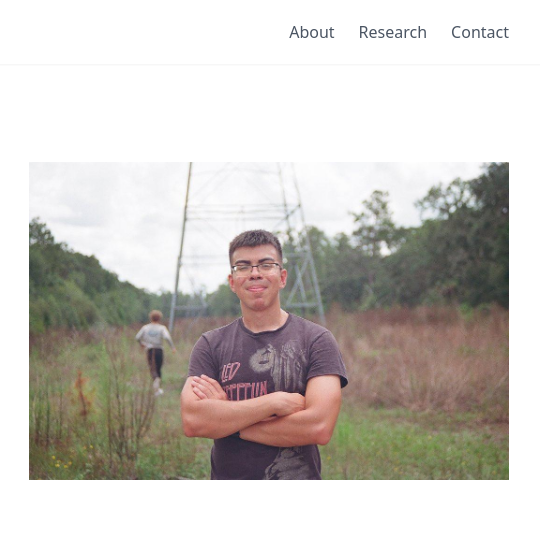
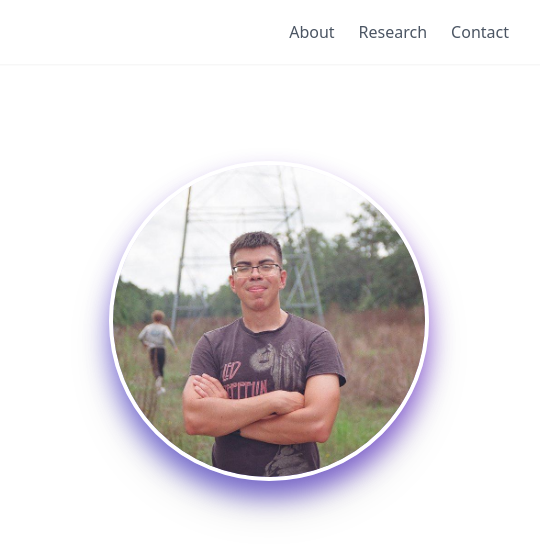
Before and after one commit to csanchez05/csanchez05.github.io, a plain HTML site: page index.html in a window 1280 px wide. Shown: the top 547 px of the page, 611-1151 px from the left. Drawn offline with nearby package versions, Linux system fonts and the light colour scheme; files whose address does not match are found by name.

Commit message:
Update photo section and project comments in HTML

```diff
--- a/index.html
+++ b/index.html
@@ -51,9 +51,20 @@
                     </a>
                 </div>
             </div>
-            <!-- Abstract Graphic -->
+
+            <!-- Photo Section -->
             <div class="md:w-1/2 flex justify-center">
-                    <img src="C:/Users/calvi/Downloads/MY_HEADSHOT.jpg" alt="photo" width="500" height="600">
+                <div class="relative w-64 h-64 md:w-80 md:h-80">
+                    <!-- The blue/purple blob background effect -->
+                    <div class="absolute inset-0 bg-gradient-to-tr from-indigo-500 to-purple-600 rounded-full blur-md opacity-75 transform translate-y-4"></div>
+
+                    <!-- Your Photo -->
+                    <!-- IMPORTANT: 'src' is just the filename because it's in the same folder -->
+                    <img
+                        src="MY_HEADSHOT.jpg"
+                        alt="Calvin Sanchez"
+                        class="relative w-full h-full object-cover rounded-full border-4 border-white shadow-2xl"
+                    >
                 </div>
             </div>
         </div>
@@ -98,7 +109,7 @@
                     </div>
                 </div>
 
-                <!-- Project 2: Antimatter Detector (Kept as is, but styled to match) -->
+                <!-- Project 2: Antimatter Detector -->
                 <div class="bg-white p-8 rounded-xl shadow-sm hover:shadow-md transition border border-gray-100 flex flex-col h-full">
                     <div class="text-indigo-600 text-2xl mb-4">
                         <i class="fas fa-project-diagram"></i>
```
